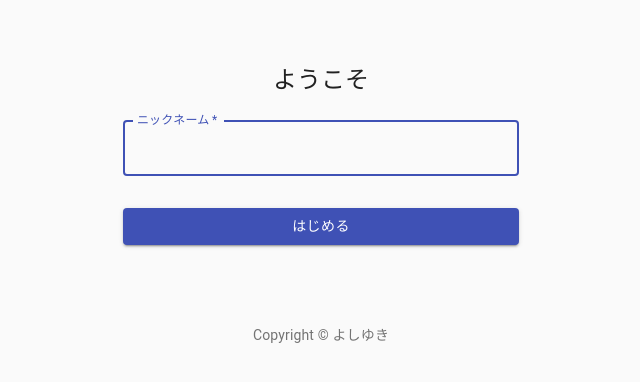
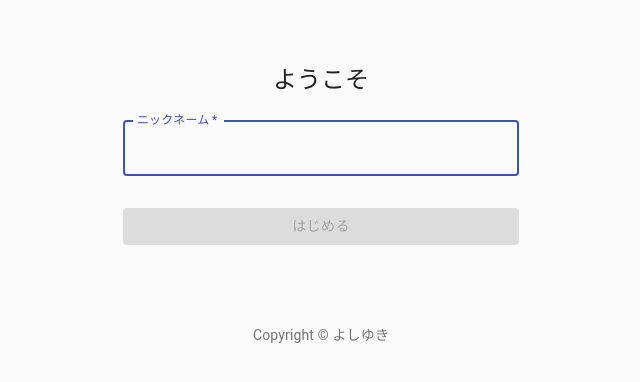
Before and after one commit to satou-yosiyuki/idobatakaigi, a React (Create React App) app: page / in a window 1280 px wide. Shown: the top 382 px of the page, without its empty margins (319-959 px from the left). Built offline with nearby package versions, Linux system fonts and the light colour scheme.

Commit message:
setName by clicking button

```diff
--- a/src/components/SignIn.js
+++ b/src/components/SignIn.js
@@ -1,13 +1,9 @@
-import React from "react";
-import Avatar from "@material-ui/core/Avatar";
+import React, { useEffect, useState } from "react";
 import Button from "@material-ui/core/Button";
 import CssBaseline from "@material-ui/core/CssBaseline";
 import TextField from "@material-ui/core/TextField";
-
 import Link from "@material-ui/core/Link";
-
 import Box from "@material-ui/core/Box";
-import LockOutlinedIcon from "@material-ui/icons/LockOutlined";
 import Typography from "@material-ui/core/Typography";
 import { makeStyles } from "@material-ui/core/styles";
 import Container from "@material-ui/core/Container";
@@ -52,6 +48,13 @@
 
 export default function SignIn({ setName }) {
   const classes = useStyles();
+  const [disabled, setDisabled] = useState(true);
+  const [string, setString] = useState("");
+  console.log({ disabled,string });
+  useEffect(() => {
+    const disable=string==''
+    setDisabled(disable);
+  }, [string]);
   // autocomplete 自動補完 autofocus指定した欄にフォーカスされる
   return (
     <Container component="main" maxWidth="xs">
@@ -70,6 +73,7 @@
             label="ニックネーム"
             name="name"
             autoFocus
+            onChange={(e) => setString(e.target.value)}
           />
 
           <Button
@@ -78,6 +82,7 @@
             variant="contained"
             color="primary"
             className={classes.submit}
+            disabled={disabled}
           >
             はじめる
           </Button>
```
